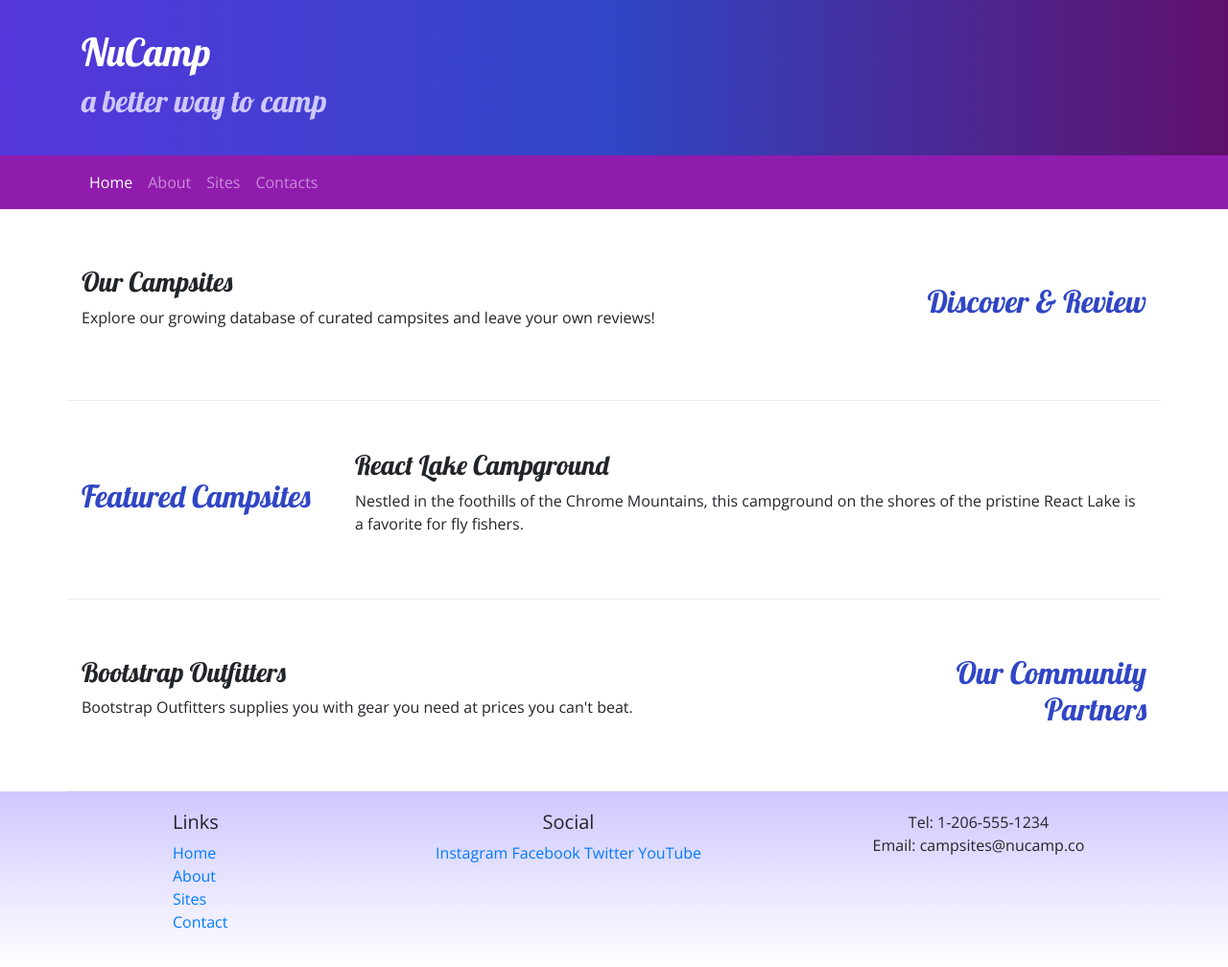
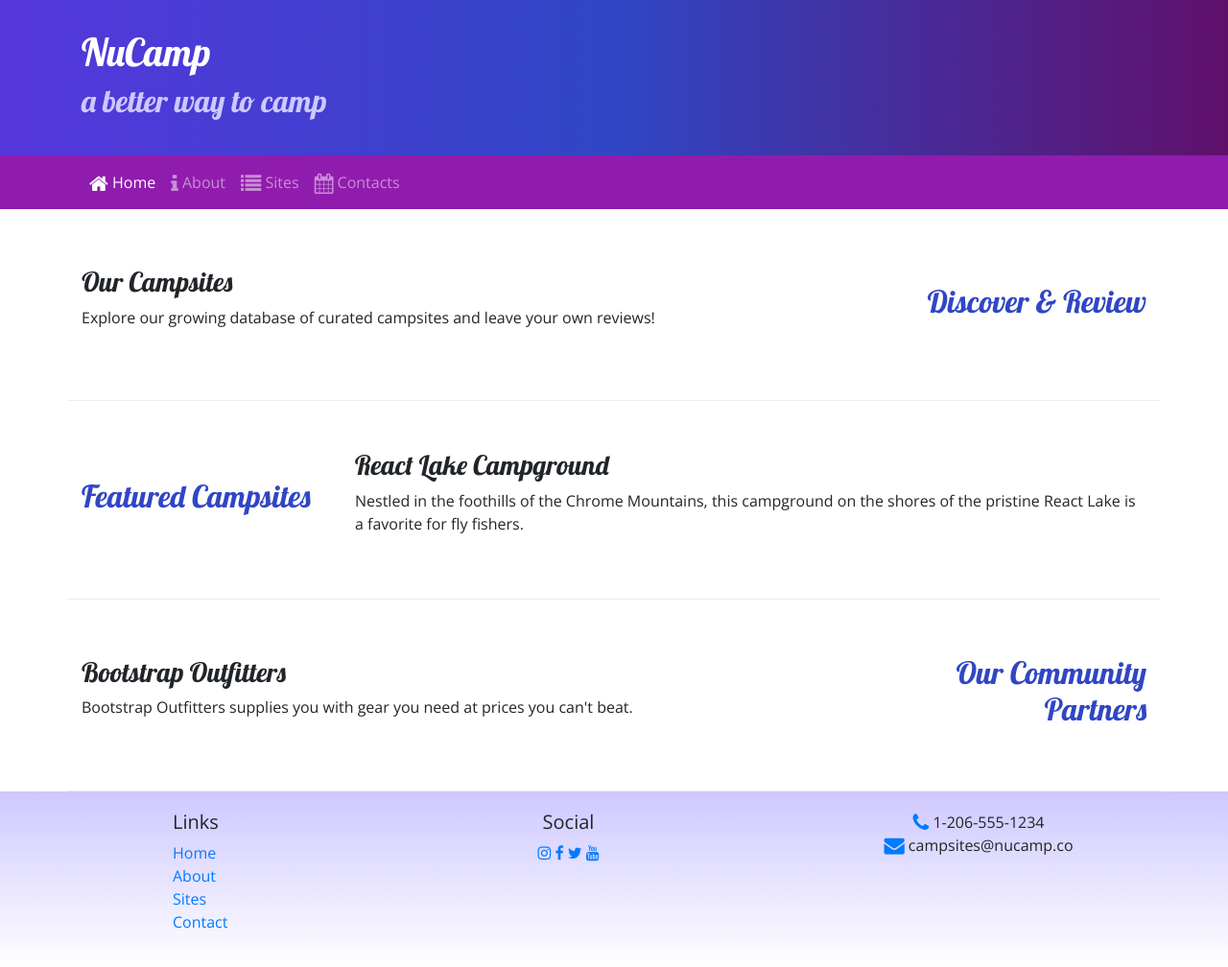
Before and after one commit to Jasmineeortiz411/Nucampsite, a website: page index.html in a window 1280 px wide. Shown: the whole page at 96% size. Drawn offline with nearby package versions, Linux system fonts and the light colour scheme.

Commit message:
Added Font Awesome Icons

```diff
--- a/index.html
+++ b/index.html
@@ -10,6 +10,7 @@
      <link rel="stylesheet" href="node_modules/bootstrap/dist/css/bootstrap.min.css" />
 
      <!-- Additional CSS must be placed after Bootstrap CSS -->
+     <link rel="stylesheet" href="node_modules/font-awesome/css/font-awesome.min.css" />
      <link rel="stylesheet" href="https://fonts.googleapis.com/css?family=Lobster|Open+Sans" />
      <link rel="stylesheet" href="css/styles.css" />
 
@@ -37,10 +38,10 @@
             </button>
             <div class="collapse navbar-collapse" id="nucampNavbar">
                 <ul class="navbar-nav">
-                    <li class="nav-item active"><a class="nav-link" href="#"> Home </a></li>
-                    <li class="nav-item"><a class="nav-link" href="aboutus.html"> About </a></li>
-                    <li class="nav-item"><a class="nav-link" href="#"> Sites </a> </li>
-                    <li class="nav-item"><a class="nav-link" href="#"> Contacts </a></li>
+                    <li class="nav-item active"><a class="nav-link" href="#"><i class="fa fa-home fa-lg"></i> Home </a></li>
+                    <li class="nav-item"><a class="nav-link" href="aboutus.html"><i class="fa fa-info fa-lg"></i> About </a></li>
+                    <li class="nav-item"><a class="nav-link" href="#"><i class="fa fa-list fa-lg"></i> Sites </a> </li>
+                    <li class="nav-item"><a class="nav-link" href="#"><i class="fa fa-calendar fa-lg"></i> Contacts </a></li>
                 </ul>
             </div>
         </div>
@@ -97,14 +98,14 @@
                 <div class="col-6 col-sm-5
                 text-center">
                     <h5>Social</h5>
-                    <a href="http://instagram.com/">Instagram</a>
-                    <a href="http://facebook.com/">Facebook</a>
-                    <a href="http://twitter.com/">Twitter</a>
-                    <a href="http://youtube.com/">YouTube</a>
+                    <a href="http://instagram.com/"><i class="fa fa-instagram"></i></a>
+                    <a href="http://facebook.com/"><i class="fa fa-facebook"></i></a>
+                    <a href="http://twitter.com/"><i class="fa fa-twitter"></i></a>
+                    <a href="http://youtube.com/"><i class="fa fa-youtube"></i></a>
                 </div>
                 <div class="col-sm-4 text-center">
-                    Tel: 1-206-555-1234<br />
-                    Email: campsites@nucamp.co
+                    <i class="fa fa-phone fa-lg text-primary"></i> 1-206-555-1234<br />
+                    <i class="fa fa-envelope fa-lg text-primary"></i> campsites@nucamp.co
                 </div>
             </div>
     </footer>
```
Also changed, not shown: aboutus.html (+11 -10 lines), package.json (+6 -1 lines), 1 other file.
